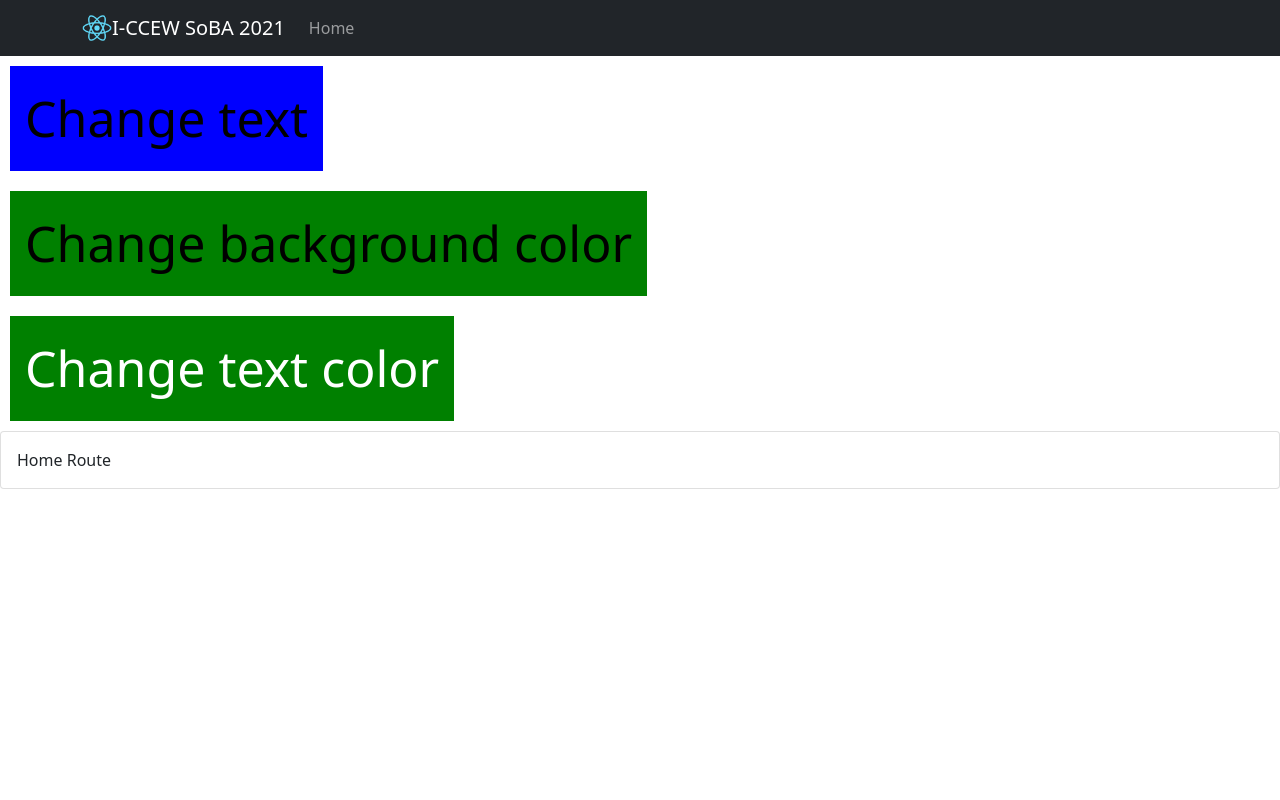
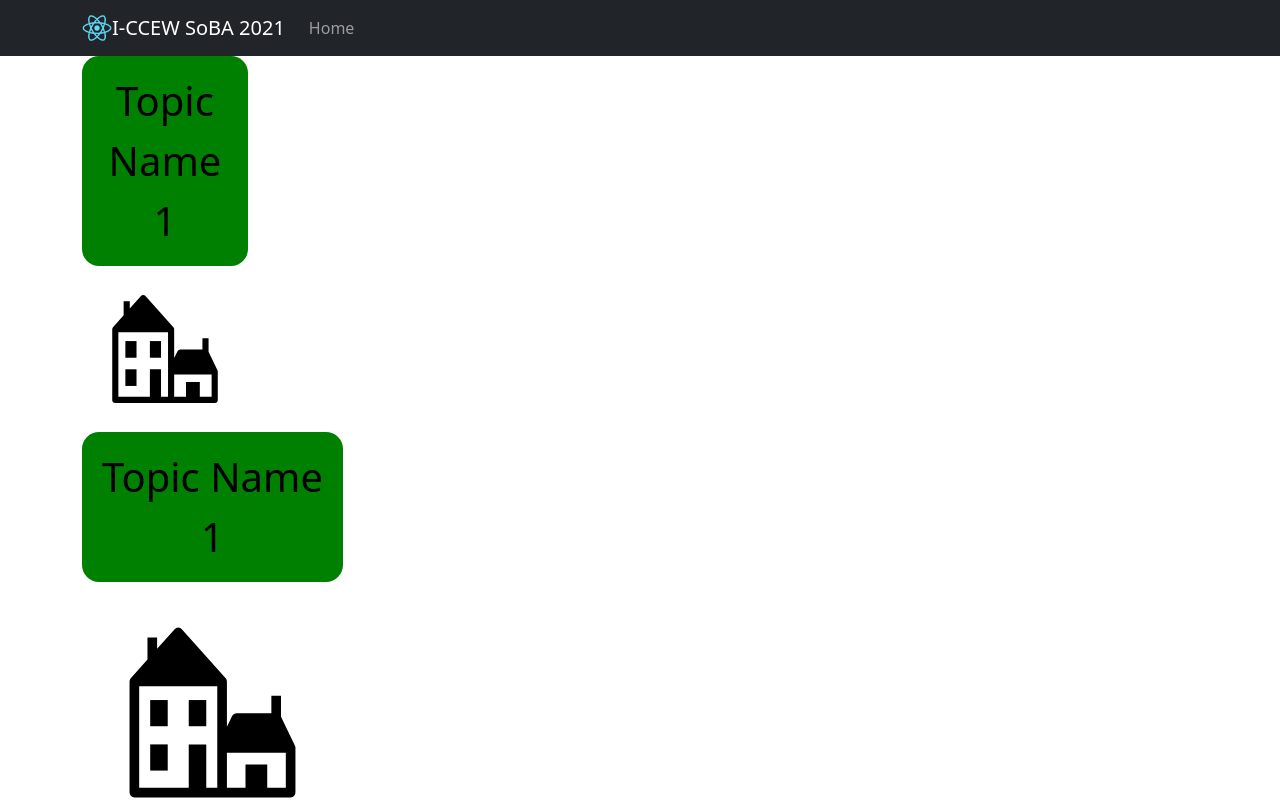
Before and after one commit to ereali/ASD-App, a React (Create React App) app in the folder web/: page / in a window 1280 px wide. Shown: the top 800 px of the page. Built offline with nearby package versions, Linux system fonts and the light colour scheme.

Commit message:
Added TopicTown component, working on TTView

```diff
--- a/web/src/App.js
+++ b/web/src/App.js
@@ -8,7 +8,7 @@ import {
   useHistory,
 } from "react-router-dom";
 // UI Components
-import Label from "./Components/Label.jsx";
+import TopicTownView from "./TopicTownView";
 
 function App() {
   // const history = useHistory();
@@ -35,7 +35,7 @@ function App() {
           </Navbar.Collapse>
         </Container>
       </Navbar>
-      {/*Testing my Label */}
+      {/*Testing my Label
 
       <Label name="Change text" backgroundColor="blue" textColor="#000000" />
       <div></div>
@@ -50,6 +50,10 @@ function App() {
         backgroundColor="green"
         textColor="white"
       />
+
+      */}
+
+      <TopicTownView />
 
       <div>
         <Switch>
--- a/web/src/Components/Label.jsx
+++ b/web/src/Components/Label.jsx
@@ -5,14 +5,13 @@ function Label(props) {
   const Label = styled.div`
     background-color: ${props.backgroundColor};
     color: ${props.textColor};
-    borderradius: 17px;
+    border-radius: 17px;
     text-align: center;
     vertical-align: center;
-    display: inline-flex;
-    flex-direction: row;
+    display: inline-block;
     padding: 15px;
-    font-size: 50px;
-    margin: 10px;
+    font-size: 40px;
+    margin: auto;
   `;
 
   return <Label>{props.name}</Label>;
--- /dev/null
+++ b/web/src/Components/TopicTown.jsx
@@ -0,0 +1,21 @@
+import React from "react";
+import styled from "styled-components";
+import Label from "./Label.jsx";
+import { Image } from "react-bootstrap";
+
+function TopicTown(props) {
+  // props are imageLink, labelText, onClick?
+  return (
+    <div className="text-center">
+      <Label
+        name={props.labelText}
+        backgroundColor="green"
+        textColor="#000000"
+      />
+
+      <Image src={props.imageLink} />
+    </div>
+  );
+}
+
+export default TopicTown;
--- /dev/null
+++ b/web/src/TopicTownView.jsx
@@ -0,0 +1,28 @@
+import { Button, Container, Row, Col, Image } from "react-bootstrap";
+import "bootstrap/dist/css/bootstrap.min.css";
+import TownImage from "./TownImage.svg";
+import TopicTown from "./Components/TopicTown.jsx";
+
+function TopicTownView() {
+  return (
+    <Container>
+      <Row>
+        <Col md={2}>
+          <TopicTown imageLink={TownImage} labelText="Topic Name 1" />
+        </Col>
+      </Row>
+      <Row>
+        <Col md={3}>
+          <TopicTown imageLink={TownImage} labelText="Topic Name 1" />
+        </Col>
+      </Row>
+      <Row>
+        <Col md={4}>
+          <TopicTown imageLink={TownImage} labelText="Topic Name 1" />
+        </Col>
+      </Row>
+    </Container>
+  );
+}
+
+export default TopicTownView;
```
Also changed, not shown: web/src/TownImage.svg (added), 1 other file (tests, documents, lock files or other folders).
